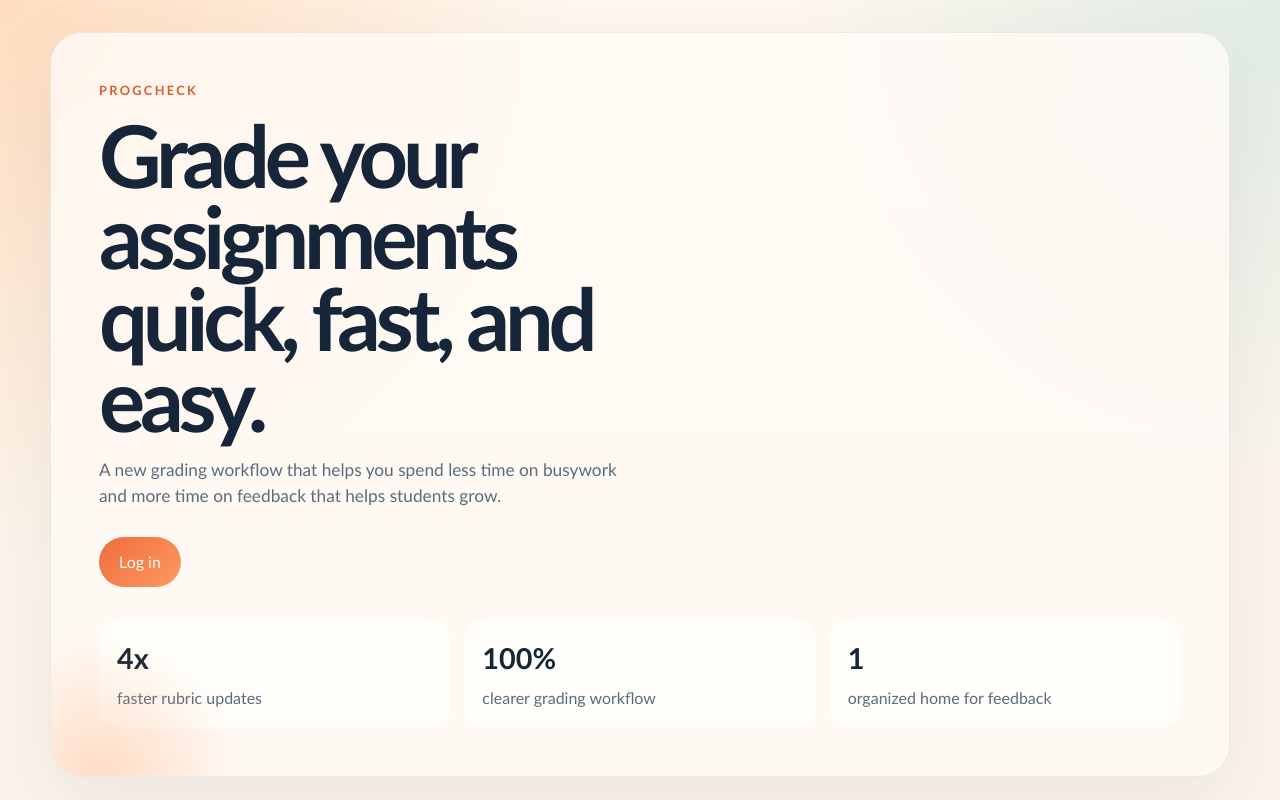
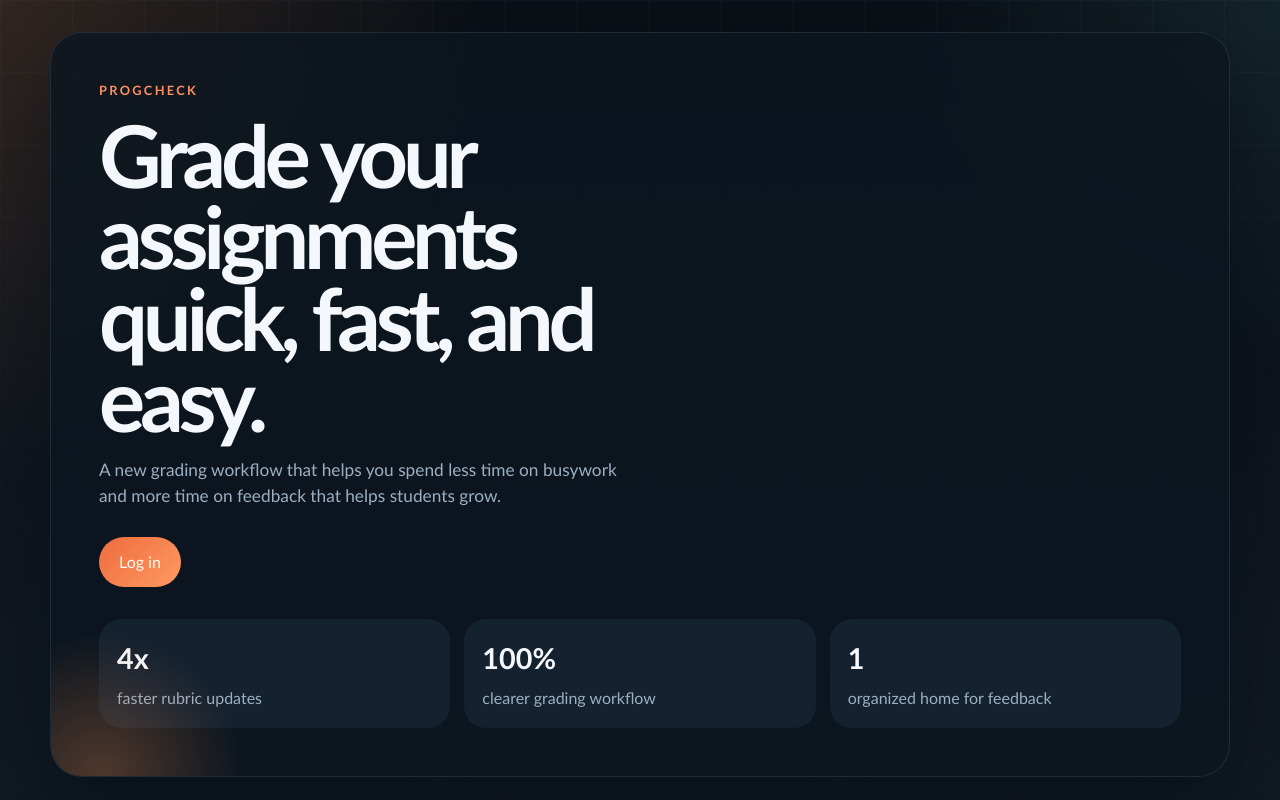
Before and after one commit to gameingame-eng/ProgCheck-website, a React (Vite) app: page / in a window 1280 px wide. Shown: the top 800 px of the page. Built offline with nearby package versions, Linux system fonts and the light colour scheme; no server answers.

Commit message:
much better
added universal darkness

```diff
--- a/src/App.css
+++ b/src/App.css
@@ -127,7 +127,7 @@
 .secondary-button {
   color: var(--heading);
   border: 1px solid var(--line-strong);
-  background: rgba(255, 255, 255, 0.72);
+  background: rgba(24, 38, 52, 0.88);
 }
 
 .primary-button:hover,
@@ -175,9 +175,9 @@
   position: relative;
   height: 100%;
   border-radius: 28px;
-  border: 1px solid rgba(18, 49, 74, 0.12);
+  border: 1px solid rgba(125, 163, 201, 0.14);
   background:
-    linear-gradient(180deg, rgba(255, 255, 255, 0.9), rgba(244, 239, 231, 0.92));
+    linear-gradient(180deg, rgba(12, 22, 33, 0.96), rgba(20, 31, 44, 0.94));
   overflow: hidden;
 }
 
@@ -191,7 +191,7 @@
   width: 11px;
   height: 11px;
   border-radius: 50%;
-  background: rgba(34, 54, 74, 0.22);
+  background: rgba(150, 182, 214, 0.22);
 }
 
 .panel-content {
@@ -203,12 +203,12 @@
 .assignment-card {
   padding: 20px;
   border-radius: 24px;
-  background: rgba(255, 255, 255, 0.88);
+  background: rgba(22, 35, 49, 0.9);
 }
 
 .assignment-card.large {
   padding: 24px;
-  background: linear-gradient(180deg, #14324b, #204562);
+  background: linear-gradient(180deg, #10283b, #17344b);
 }
 
 .assignment-card.large h2,
@@ -228,11 +228,11 @@
 }
 
 .assignment-card.accent {
-  background: linear-gradient(135deg, #ffd79c, #fff3df);
+  background: linear-gradient(135deg, rgba(133, 78, 34, 0.92), rgba(74, 48, 25, 0.96));
 }
 
 .assignment-card.soft {
-  background: linear-gradient(135deg, #d9f4ed, #f4fffb);
+  background: linear-gradient(135deg, rgba(20, 74, 72, 0.92), rgba(13, 43, 48, 0.96));
 }
 
 .assignment-card h2 {
@@ -249,7 +249,7 @@
   height: 12px;
   margin: 18px 0 8px;
   border-radius: 999px;
-  background: rgba(255, 255, 255, 0.16);
+  background: rgba(255, 255, 255, 0.08);
   overflow: hidden;
 }
 
@@ -319,7 +319,7 @@
   border-radius: 18px;
   font-weight: 800;
   color: var(--heading);
-  background: rgba(255, 154, 98, 0.2);
+  background: rgba(255, 143, 98, 0.18);
 }
 
 .dashboard-page,
@@ -383,15 +383,15 @@
 }
 
 .dashboard-item.warm {
-  background: linear-gradient(135deg, rgba(255, 214, 178, 0.7), rgba(255, 247, 238, 0.9));
+  background: linear-gradient(135deg, rgba(97, 58, 28, 0.9), rgba(42, 28, 19, 0.96));
 }
 
 .dashboard-item.cool {
-  background: linear-gradient(135deg, rgba(198, 240, 232, 0.8), rgba(247, 255, 252, 0.92));
+  background: linear-gradient(135deg, rgba(22, 78, 74, 0.9), rgba(14, 39, 43, 0.96));
 }
 
 .dashboard-item.plain {
-  background: rgba(255, 255, 255, 0.72);
+  background: rgba(24, 38, 52, 0.84);
 }
 
 .login-page {
@@ -440,9 +440,13 @@
   padding: 0 14px;
   border: 1px solid var(--line-strong);
   border-radius: 16px;
-  background: rgba(255, 255, 255, 0.82);
+  background: rgba(10, 18, 27, 0.92);
   color: var(--heading);
   font: inherit;
+}
+
+.field input::placeholder {
+  color: rgba(156, 175, 194, 0.72);
 }
 
 .field input:focus {
@@ -466,13 +470,13 @@
 }
 
 .error-message {
-  color: #8b2f1c;
-  background: rgba(238, 108, 61, 0.14);
+  color: #ffb69a;
+  background: rgba(140, 56, 34, 0.28);
 }
 
 .success-message {
-  color: #15584e;
-  background: rgba(86, 184, 176, 0.16);
+  color: #a8ece4;
+  background: rgba(19, 93, 87, 0.3);
 }
 
 @media (max-width: 980px) {
--- a/src/index.css
+++ b/src/index.css
@@ -2,24 +2,25 @@
   font-family: 'Trebuchet MS', 'Avenir Next', Avenir, sans-serif;
   line-height: 1.5;
   font-weight: 400;
-  color: #314256;
+  color: #e7eef7;
   background:
-    radial-gradient(circle at top left, rgba(255, 184, 122, 0.42), transparent 28%),
-    radial-gradient(circle at top right, rgba(86, 184, 176, 0.18), transparent 24%),
-    linear-gradient(180deg, #fff8f0 0%, #f7f1e8 100%);
+    radial-gradient(circle at top left, rgba(255, 153, 87, 0.18), transparent 28%),
+    radial-gradient(circle at top right, rgba(86, 184, 176, 0.14), transparent 24%),
+    linear-gradient(180deg, #0a1017 0%, #111a24 52%, #16222d 100%);
   font-synthesis: none;
   text-rendering: optimizeLegibility;
   -webkit-font-smoothing: antialiased;
   -moz-osx-font-smoothing: grayscale;
+  color-scheme: dark;
 
-  --heading: #162538;
-  --muted: #5b6c7f;
-  --accent: #d85d2f;
-  --line: rgba(23, 42, 62, 0.08);
-  --line-strong: rgba(23, 42, 62, 0.16);
-  --surface: rgba(255, 250, 245, 0.8);
-  --surface-strong: rgba(255, 255, 255, 0.62);
-  --shadow: 0 24px 80px rgba(50, 54, 61, 0.08);
+  --heading: #f4f7fb;
+  --muted: #9cafc2;
+  --accent: #ff8f62;
+  --line: rgba(148, 180, 212, 0.14);
+  --line-strong: rgba(148, 180, 212, 0.26);
+  --surface: rgba(13, 22, 31, 0.84);
+  --surface-strong: rgba(22, 35, 49, 0.9);
+  --shadow: 0 28px 80px rgba(1, 6, 12, 0.42);
 }
 
 * {
@@ -33,6 +34,11 @@ html {
 body {
   margin: 0;
   min-width: 320px;
+  color: var(--heading);
+  background:
+    radial-gradient(circle at top left, rgba(255, 153, 87, 0.16), transparent 24%),
+    radial-gradient(circle at top right, rgba(86, 184, 176, 0.12), transparent 18%),
+    linear-gradient(180deg, #0a1017 0%, #111a24 52%, #16222d 100%);
 }
 
 body::before {
@@ -41,8 +47,8 @@ body::before {
   inset: 0;
   pointer-events: none;
   background-image:
-    linear-gradient(rgba(255, 255, 255, 0.24) 1px, transparent 1px),
-    linear-gradient(90deg, rgba(255, 255, 255, 0.24) 1px, transparent 1px);
+    linear-gradient(rgba(186, 211, 238, 0.07) 1px, transparent 1px),
+    linear-gradient(90deg, rgba(186, 211, 238, 0.07) 1px, transparent 1px);
   background-size: 72px 72px;
   mask-image: linear-gradient(180deg, rgba(0, 0, 0, 0.45), transparent 82%);
 }
```
